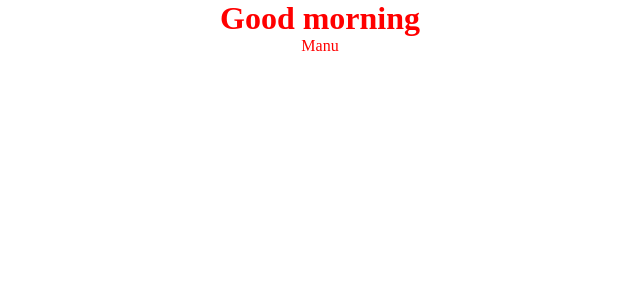
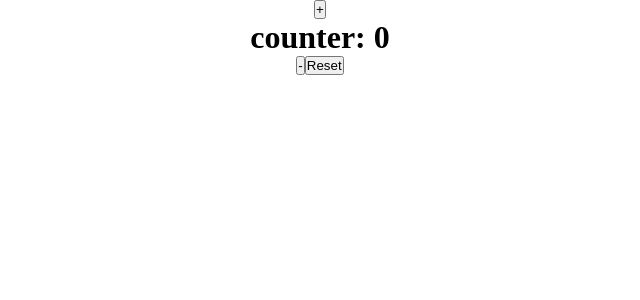
Before and after one commit to gayathrislatrainer23-bot/React-2-14, a React (Create React App) app: page / in a window 1280 px wide. Shown: the top 300 px of the page, without its empty margins (320-960 px from the left). Built offline with nearby package versions, Linux system fonts and the light colour scheme.

Commit message:
day-3-->31/10/2025--> State, events

```diff
--- a/src/App.js
+++ b/src/App.js
@@ -1,6 +1,8 @@
 
 import './App.css';
+import Counter from './components/Counter';
 import Greetings from './components/Greetings';
+import ShowMessage from './components/ShowMessage';
 
 function App() {
 const userName = "Manu"
@@ -8,7 +10,9 @@ const userName = "Manu"
   return (
     <div className="App">
     {/* <h1>{userName}</h1>   */}
-   <Greetings  userName = {userName}/>
+   {/* <Greetings  userName = {userName}/> */}
+   <Counter/>
+   <ShowMessage/>
     </div>
   );
 }
--- /dev/null
+++ b/src/components/Counter.jsx
@@ -0,0 +1,35 @@
+import { useState } from "react";
+
+const Counter = ()=>{
+// const counter = 0
+// const [state,setState]= useState()
+const [counter,setCounter] =useState(0)
+const increment = ()=>{
+    if(counter < 10){
+        setCounter(counter+1)
+    }else{
+        alert("counter cannot go above 10")
+    }
+
+}
+
+const decrement = ()=>{
+   if(counter>0){
+         setCounter(counter-1)
+   }else{
+    alert("Counter Cannot be negative")
+   }
+}
+const reset =()=>{
+    setCounter(0)
+}
+    return(
+        <div>
+            <button onClick={()=>increment()}>+</button>
+            <h1>counter: {counter} </h1>
+            <button onClick={()=>decrement()}>-</button>
+            <button onClick={()=>reset()}>Reset</button>
+        </div>
+    )
+}
+export default Counter;
--- /dev/null
+++ b/src/components/ShowMessage.jsx
@@ -0,0 +1,6 @@
+const ShowMessage =()=>{
+    return(
+        <div></div>
+    )
+}
+export default ShowMessage;
```
Also changed, not shown: 1 other file (tests, documents, lock files or other folders).
